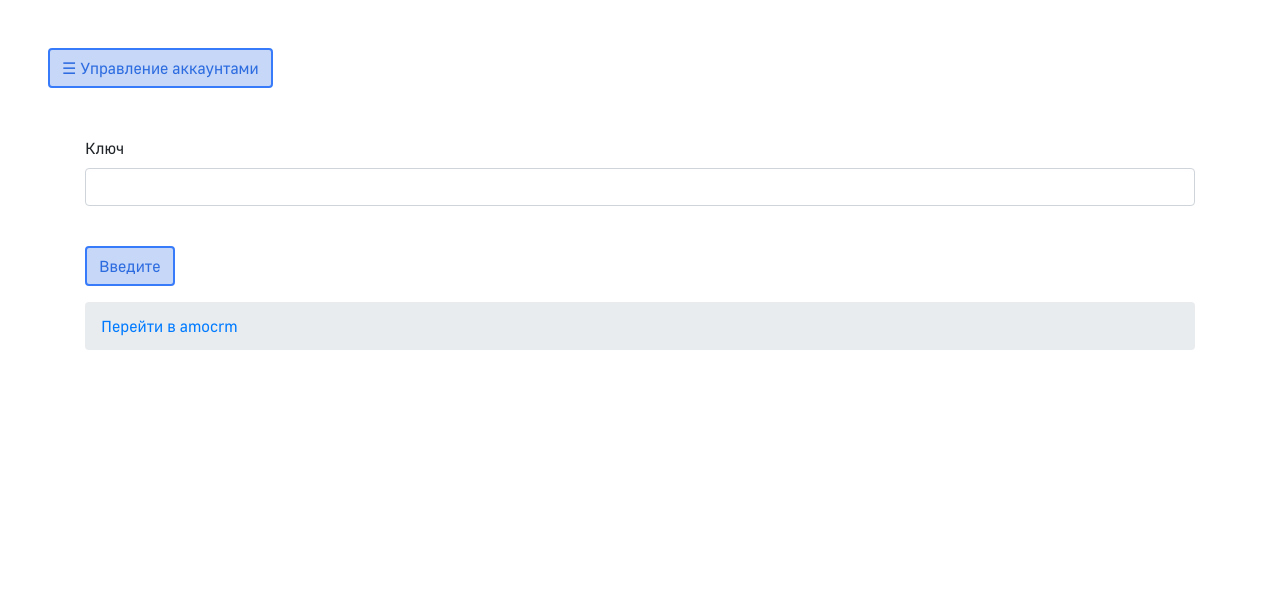
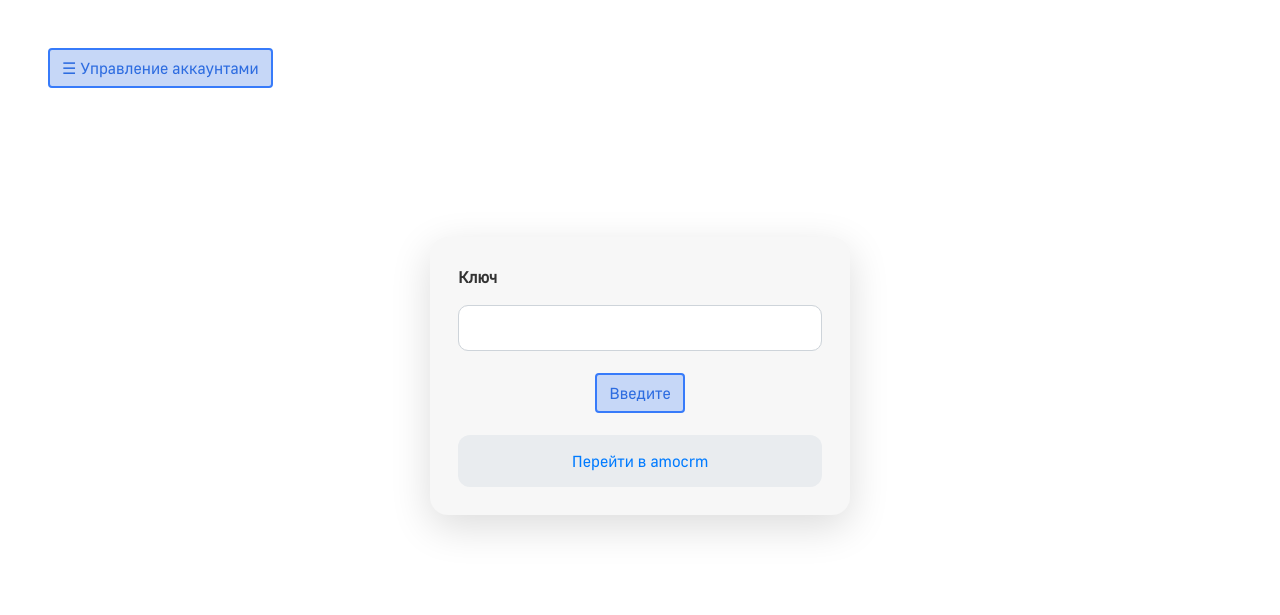
Before and after one commit to Inchir/Evellation, a Flask app: page /my.evellation/token in a window 1280 px wide. Shown: the top 615 px of the page. Run offline with Flask 3, Linux system fonts and the light colour scheme; parts of the project's set-up code (start-up, migrations or seed data) failed here and were passed over; some libraries are stand-ins or nearby versions.

Commit message:
added modal for multi-actions
also update UI

```diff
--- a/crm/routes/evellation_routes.py
+++ b/crm/routes/evellation_routes.py
@@ -140,7 +140,7 @@ def enter_token():
 
             return redirect('/my.evellation')
 
-    return render_template(get_templates_name("create_account.html"), form=form)
+    return render_template(get_templates_name("enter_token.html"), form=form)
 
 
 @evellation_bp.route('/my.evellation/create.account', methods=['GET', 'POST'])
--- /dev/null
+++ b/crm/static/css/enter_token.css
@@ -0,0 +1,49 @@
+.key-page {
+    min-height: 60vh;
+    display: flex;
+    justify-content: center;
+    align-items: center;
+    padding: 40px 16px;
+}
+
+.key-form {
+    width: 100%;
+    max-width: 420px;
+    padding: 28px;
+    border-radius: 18px;
+    background: #f7f7f7;
+    box-shadow: 0 12px 40px rgba(0, 0, 0, 0.14);
+}
+
+.key-group {
+    margin-bottom: 20px;
+}
+
+.key-label {
+    display: block;
+    margin-bottom: 8px;
+    font-weight: 600;
+    color: #333;
+}
+
+.key-input {
+    border-radius: 10px;
+    padding: 10px 12px;
+}
+
+.key-actions {
+    margin-top: 22px;
+    text-align: center;
+}
+
+.key-link-block {
+    margin-top: 22px;
+    padding: 14px;
+    border-radius: 12px;
+    background: #e9ecef;
+    text-align: center;
+}
+
+.key-link-block a {
+    text-decoration: none;
+}
--- a/crm/static/css/style.css
+++ b/crm/static/css/style.css
@@ -57,6 +57,29 @@ img {
     border: 2px solid #377bfa; /* Толщина, стиль, цвет */
 }
 
+/* Серая кнопка */
+.custom-grey-btn {
+    color: #4a4a4a;           /* тёмно-серый текст */
+    background-color: #d6d6d6; /* светло-серый фон */
+    border: 2px solid #8a8a8a; /* серый бордер */
+    transition: all 0.3s;
+}
+
+/* Hover */
+.custom-grey-btn:hover {
+    color: #2f2f2f;           /* более тёмный текст */
+    background-color: #bfbfbf; /* чуть темнее фон */
+    border: 2px solid #8a8a8a;
+    transform: scale(1.15);
+}
+
+/* Active */
+.custom-grey-btn:active {
+    color: #2f2f2f;
+    background-color: #a8a8a8; /* ещё темнее при нажатии */
+    border: 2px solid #8a8a8a;
+}
+
 /* Кнопка для меню*/
 
 .custom-menu-btn {
--- a/crm/templates/evellation/base.html
+++ b/crm/templates/evellation/base.html
@@ -10,9 +10,13 @@
     <link href="https://cdn.jsdelivr.net/npm/bootstrap@5.3.3/dist/css/bootstrap.min.css" rel="stylesheet" integrity="sha384-QWTKZyjpPEjISv5WaRU9OFeRpok6YctnYmDr5pNlyT2bRjXh0JMhjY6hW+ALEwIH" crossorigin="anonymous">
     <title>{{ Title }}</title>
     <link rel="stylesheet" href="https://stackpath.bootstrapcdn.com/bootstrap/4.0.0/css/bootstrap.min.css">
-    <!-- Подключаем css-->
-    <link rel="stylesheet" type="text/css" href="/static/css/style.css" />
-    <link rel="stylesheet" type="text/css" href="/static/css/my_evellation.css" />
+
+    <!-- Подключаем собственный css-->
+    <link rel="stylesheet" href="{{ url_for('static', filename='css/style.css') }}">
+    <link rel="stylesheet" href="{{ url_for('static', filename='css/my_evellation.css') }}">
+    <link rel="stylesheet" href="{{ url_for('static', filename='css/enter_token.css') }}">
+
+
 
 </head>
 <body>
--- a/crm/templates/evellation/enter_token.html
+++ b/crm/templates/evellation/enter_token.html
@@ -2,33 +2,30 @@
 
 {% block content %}
 
+<div class="key-page">
+    <form action="" method="post" class="key-form">
+        {{ form.hidden_tag() }}
 
-    <form action="" method="post" style="margin: 0px; padding: 0px">
-        {{ form.hidden_tag() }}
         {% for i in form %}
-            {% if i.type == 'SubmitField' %}
-                <p class="button-text">{{ form.submit(type="submit", class="btn custom-btn") }}</p>
-            {% elif i.type == 'CSRFTokenField' %}
-                {# если тип - CSRF просто ничего не делать #}
-            {% elif i.type == 'BooleanField' %}
-                <p>{{ i() }} {{ i.label }}</p>
+            {% if i.type == 'CSRFTokenField' %}
+
+            {% elif i.type == 'SubmitField' %}
+                <div class="key-actions">
+                    {{ i(class="btn custom-btn") }}
+                </div>
+
             {% else %}
-                <p class="narrow-text">
-                    {{ i.label }}<br>
-                    {{ i(class="form-control") }}<br>
-                    {% for error in i.errors %}
-                        <p class="alert alert-danger" role="alert">
-                            {{ error }}
-                        </p>
-                    {% endfor %}
-                {{message}}
-                </p>
+                <div class="key-group">
+                    <label class="key-label">{{ i.label }}</label>
+                    {{ i(class="form-control key-input") }}
+                </div>
             {% endif %}
         {% endfor %}
-      <nav  aria-label="breadcrumb" style="--bs-breadcrumb-divider: ' ';">
-          <ol class="breadcrumb">
-              <li class="breadcrumb-item"><a href="https://www.amocrm.ru/">Перейти в amocrm</a></li>
-          </ol>
-      </nav>
+
+        <nav class="key-link-block" aria-label="breadcrumb">
+            <a href="https://www.amocrm.ru/">Перейти в amocrm</a>
+        </nav>
     </form>
+</div>
+
 {% endblock %}
```
Also changed, not shown: crm/static/css/my_evellation.css (+73 -0 lines), crm/static/js/account.js (added, +96 -0 lines), crm/templates/evellation/account.html (+40 -48 lines), .sourcecraft/ci.yaml, crm/database/users.db.
